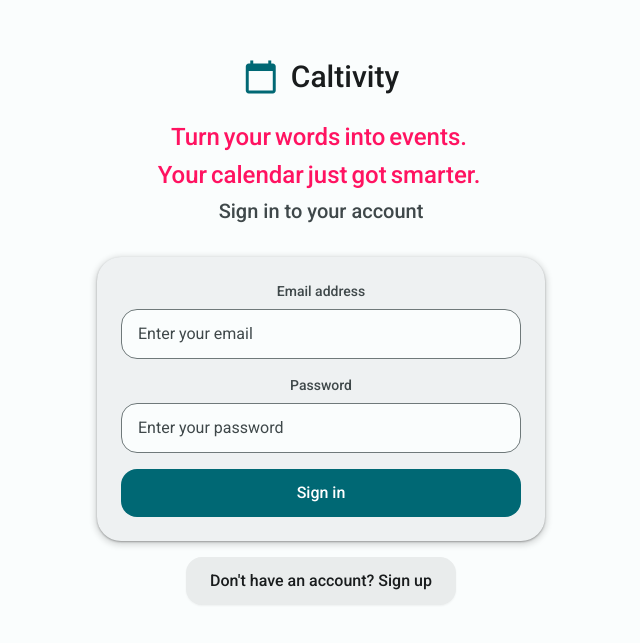
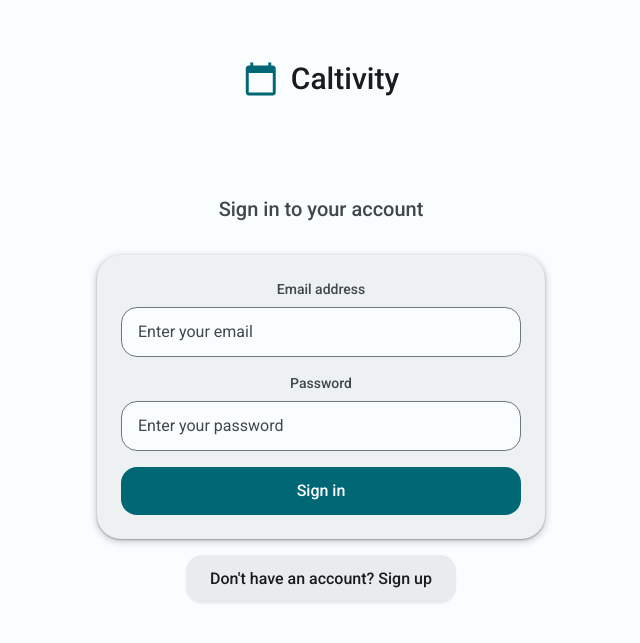
Before and after one commit to DelyanParushev/MLCalendar, a React (Vite) app in the folder frontend/: page / in a window 1280 px wide. Shown: the part 101-744 px from the top of the page, without its empty margins (319-959 px from the left). Built offline with nearby package versions, Linux system fonts and the light colour scheme; no server answers.

Commit message:
feat: Implement exact CodePen fade-in animation with pink color

```diff
--- a/frontend/src/calendar.css
+++ b/frontend/src/calendar.css
@@ -215,15 +215,7 @@
   display: none !important;
 }
 
-/* Tagline animations - working color cycle and fade-in */
-@keyframes colorCycle {
-  0% { color: #231557; }
-  25% { color: #44107a; }
-  50% { color: #ff1361; }
-  75% { color: #fff800; }
-  100% { color: #231557; }
-}
-
+/* Tagline animations - exact fade-in from CodePen */
 @keyframes fade-in {
   100% {
     opacity: 1;
@@ -249,17 +241,58 @@
   margin: 0.25rem 0 !important;
   color: #ff1361 !important;
   opacity: 1 !important;
+  transform: scale(0.94) !important;
+  animation: scale 3s forwards cubic-bezier(0.5, 1, 0.89, 1) !important;
 }
 
 .tagline-container .tagline-animated span {
   display: inline-block !important;
-  opacity: 1 !important;
-  filter: none !important;
+  opacity: 0 !important;
+  filter: blur(4px) !important;
   margin-right: 0.25rem !important;
-  color: #ff1361 !important;
+  color: inherit !important;
 }
 
-/* All span animations removed for now - just ensuring visibility */
+/* Exact fade-in timing from CodePen */
+.tagline-container .tagline-animated span:nth-child(1) {
+  animation: fade-in 0.8s 0.1s forwards cubic-bezier(0.11, 0, 0.5, 0) !important;
+}
+
+.tagline-container .tagline-animated span:nth-child(2) {
+  animation: fade-in 0.8s 0.2s forwards cubic-bezier(0.11, 0, 0.5, 0) !important;
+}
+
+.tagline-container .tagline-animated span:nth-child(3) {
+  animation: fade-in 0.8s 0.3s forwards cubic-bezier(0.11, 0, 0.5, 0) !important;
+}
+
+.tagline-container .tagline-animated span:nth-child(4) {
+  animation: fade-in 0.8s 0.4s forwards cubic-bezier(0.11, 0, 0.5, 0) !important;
+}
+
+.tagline-container .tagline-animated span:nth-child(5) {
+  animation: fade-in 0.8s 0.5s forwards cubic-bezier(0.11, 0, 0.5, 0) !important;
+}
+
+.tagline-container .tagline-animated span:nth-child(7) {
+  animation: fade-in 0.8s 0.7s forwards cubic-bezier(0.11, 0, 0.5, 0) !important;
+}
+
+.tagline-container .tagline-animated span:nth-child(8) {
+  animation: fade-in 0.8s 0.8s forwards cubic-bezier(0.11, 0, 0.5, 0) !important;
+}
+
+.tagline-container .tagline-animated span:nth-child(9) {
+  animation: fade-in 0.8s 0.9s forwards cubic-bezier(0.11, 0, 0.5, 0) !important;
+}
+
+.tagline-container .tagline-animated span:nth-child(10) {
+  animation: fade-in 0.8s 1.0s forwards cubic-bezier(0.11, 0, 0.5, 0) !important;
+}
+
+.tagline-container .tagline-animated span:nth-child(11) {
+  animation: fade-in 0.8s 1.1s forwards cubic-bezier(0.11, 0, 0.5, 0) !important;
+}
 
 .fc-current-time-indicator {
   position: relative;
--- a/frontend/src/components/AuthForm.jsx
+++ b/frontend/src/components/AuthForm.jsx
@@ -111,14 +111,13 @@ const AuthForm = () => {
             </h1>
           </div>
           <div className="mb-6 text-center tagline-container">
-            <h2 className="text-2xl font-medium tagline-animated line-1">
+            <h2 className="text-2xl font-medium tagline-animated">
               <span>Turn</span>
               <span>your</span>
               <span>words</span>
               <span>into</span>
               <span>events.</span>
-            </h2>
-            <h2 className="text-2xl font-medium tagline-animated line-2">
+              <br />
               <span>Your</span>
               <span>calendar</span>
               <span>just</span>
```
